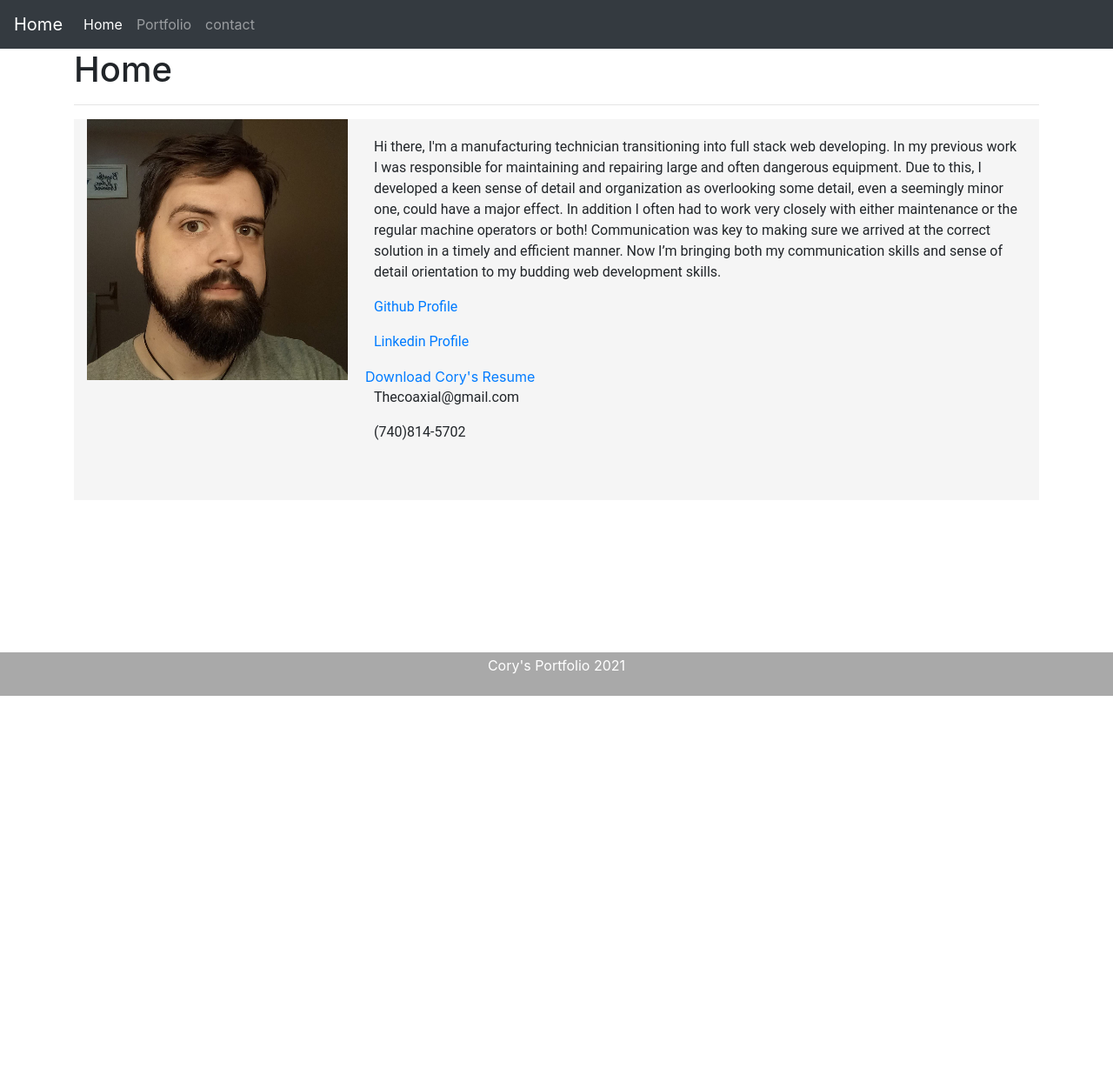
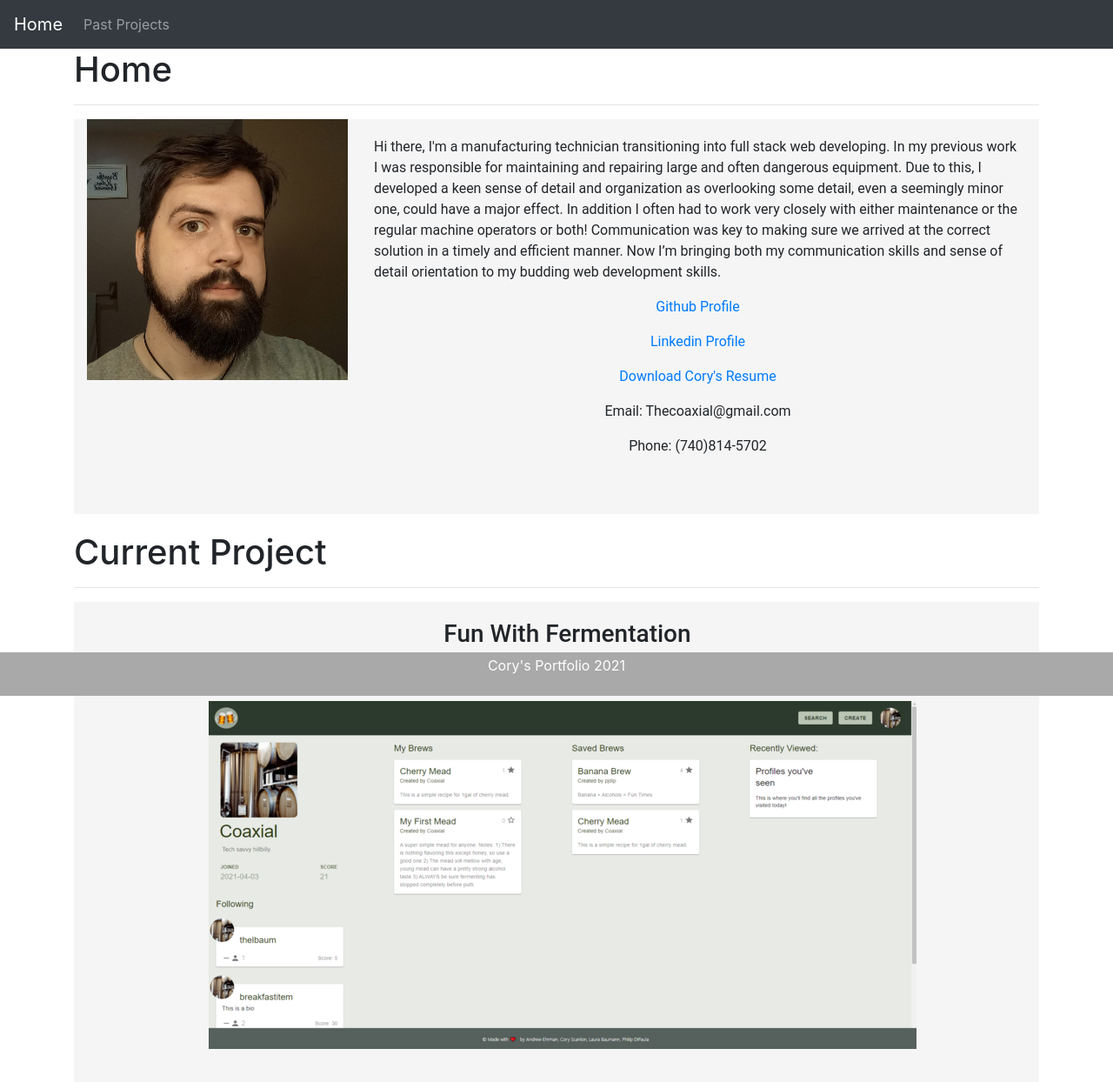
Before and after one commit to TheCoaxial/React-Portfolio, a React (Create React App) app: page / in a window 1280 px wide. Shown: the top 1244 px of the page at 87% size. Before the commit the page ends 800 px from the top, so only its background shows below. Built offline with nearby package versions, Linux system fonts and the light colour scheme.

Commit message:
Style changes

```diff
--- a/src/App.js
+++ b/src/App.js
@@ -5,6 +5,7 @@ import Contact from "./pages/contact/Contact";
 import Navbar from "./components/navbar/navbar";
 import Footer from "./components/footer/footer";
 import './App.css';
+import background from "./Assests/Background.jpg"
 import Portfolio from "./pages/Portfolio/Portfolio";
 import { Redirect } from "react-router";
 
@@ -13,14 +14,15 @@ import { Redirect } from "react-router";
 function App() {
   return (
   <Router>
-    <div >
+    <div className="">
       <Navbar />
 
         <Route exact path="/" component={Home} />
-        <Route exact path="/contact" component={Contact} />
         <Route exact path="/portfolio" component={Portfolio} />
         <Redirect exact from="/ReactPortfolio" to="/" />
+    </div>
 
+    <div>
       <Footer />
 
     </div>
--- a/src/components/footer/footer.js
+++ b/src/components/footer/footer.js
@@ -3,7 +3,7 @@ import "./footer.css";
 
 function Footer() {
   return (
-    <footer className="footer fixed-bottom mt-3">
+    <footer className="footer fixed-bottom mt-12">
       <span>Cory's Portfolio 2021</span>
     </footer>
   );
--- a/src/components/navbar/navbar.js
+++ b/src/components/navbar/navbar.js
@@ -13,32 +13,13 @@ function Navbar() {
                 <ul className="navbar-nav">
                     <li className="nav-item">
                         <Link
-                            to="/"
-                            className={
-                                window.location.pathname === "/" || window.location.pathname === "/home"
-                                ? "nav-link active"
-                                : "nav-link"
-                            }
-                        >
-                        Home
-                        </Link>
-                    </li>
-                    <li className="nav-item">
-                        <Link
                           to="/portfolio"
                           className={window.location.pathname === "/portfolio" ? "nav-link active" : "nav-link"}
                         >
-                        Portfolio
+                        Past Projects
                         </Link>
                     </li>
-                    <li className="nav-item">
-                        <Link
-                          to="/contact"
-                          className={window.location.pathname === "/portfolio" ? "nav-link active" : "nav-link"}
-                        >
-                        contact
-                        </Link>
-                    </li>
+
                 </ul>
             </div>
 
--- a/src/pages/Portfolio/Portfolio.css
+++ b/src/pages/Portfolio/Portfolio.css
@@ -4,3 +4,23 @@
     padding-left: 15px;
     margin-top: 10px;
 }
+.bottom-section{
+    padding-top: 20px;
+    padding-bottom: 60px;
+    margin-left: auto;
+    margin-right: auto;
+}
+.block-center{
+    display: flex;
+    justify-content: center;
+}
+
+img{
+    display: block;
+    margin: auto;
+}
+
+p{
+    display: flex;
+    justify-content: center;
+}
--- a/src/pages/Portfolio/Portfolio.js
+++ b/src/pages/Portfolio/Portfolio.js
@@ -1,50 +1,54 @@
 import React from "react";
 import YMFT from "../../Assests/Screencaps/YMFT1.png";
 import SoccerApp from "../../Assests/Screencaps/SoccerApp.png";
-import Password from "../../Assests/Screencaps/randomPassword2.png";
+import FWF from "../../Assests/Screencaps/FWF.png";
+
 import "./Portfolio.css";
 
 
 const Portfolio = () => (
 
-    <div className="container content">
-        <h1>Portfolio</h1>
+    <div className="container content" >
+        <h1 className="block-center">Past Projects</h1>
 
          <hr />
-        <div className="row mt-12">
-            <div className="col-lg-1"></div>
-                <div className="col-lg-11 mb-3" >
-                    <h3><p>Dream Team</p></h3>
-                    <h4><p><a href="https://github.com/TheCoaxial/HW-5-Daily-Planner">Click Here to See the Repository or Click the Image to Go to the Deployed Site</a></p></h4>
-                    <a href="https://thecoaxial.github.io/HW-5-Daily-Planner/">
+         <section className="bottom-section block-center">
+            <div className="row mt-12">
+                <div className="col-lg-12 mb-3">
+                    <h3><p >Fun With Fermentation</p></h3>
+                    <h4><p><a href="https://github.com/TheCoaxial/Final-Project">Click here to see the repository or click the image to go to the deployed site</a></p></h4>
+                    <a href="https://salty-dawn-64372.herokuapp.com/" target="_blank">
+                    <img src={FWF} alt="A screen shot of the profile page" />
+                    </a>
+                </div>
+            </div>
+        </section>
+
+        <hr />
+        <section className="bottom-section block-center">
+            <div className="row mt-12">
+                <div className="col-lg-12 mb-3" >
+                    <h3><p >Dream Team</p></h3>
+                    <h4><p><a href="https://github.com/TheCoaxial/HW-5-Daily-Planner">Click here to see the repository or click the image to go to the deployed site</a></p></h4>
+                    <a href="https://thecoaxial.github.io/HW-5-Daily-Planner/" target="_blank">
                     <img src={SoccerApp} alt="A Soccer Field App with Dragable Players" />
                     </a>
+                </div>
             </div>
+        </section>
 
-        </div>
         <hr />
-        <div className="row mt-12">
-            <div className="col-lg-1"></div>
-            <div className="col-lg-11 mb-3">
-                <h3><p>Random Password Generator</p></h3>
-                <h4><p><a href="https://github.com/TheCoaxial/Project2">Click Here to See the Repository or Click the Image to Go to the Deployed Site</a></p></h4>
-                <a href="https://project2sports.herokuapp.com/login">
-                <img src={Password} alt="A screen shot of one of Cory's Github repos" />
-                </a>
+        <section className="bottom-section block-center">
+            <div className="row mt-12 ">
+                <div className="col-lg-12 mb-3">
+                    <h3><p >Recipe Finder With Random Recipe Buttons</p></h3>
+                    <h4><p><a href="https://github.com/TheCoaxial/Your-Menu-for-Today">Click here to see the repository or click the image to go to the deployed site</a></p></h4>
+                    <a href="https://thecoaxial.github.io/Your-Menu-for-Today/" target="_blank">
+                    <img src={YMFT} alt="A screen shot of this website's homepage" />
+                    </a>
+                </div>
             </div>
-
-        </div>
-        <hr />
-        <div className="row mt-12">
-            <div className="col-lg-1"></div>
-            <div className="col-lg-11 mb-3">
-                <h3><p>Recipe Finder With Random Recipe Buttons</p></h3>
-                <h4><p><a href="https://github.com/TheCoaxial/Your-Menu-for-Today">Click Here to See the Repository or Click the Image to Go to the Deployed Site</a></p></h4>
-                <a href="https://thecoaxial.github.io/Your-Menu-for-Today/">
-                <img src={YMFT} alt="A screen shot of this website's homepage" />
-                </a>
-            </div>
-        </div>
+        </section>
     </div>
 
 
--- a/src/pages/home/home.css
+++ b/src/pages/home/home.css
@@ -2,6 +2,18 @@
     padding: 20px;
     padding-bottom: 50px;
 
+}
+
+.bottom-section{
+    padding-top: 20px;
+    padding-bottom: 60px;
+    margin-left: auto;
+    margin-right: auto;
+}
+
+.block-center{
+    display: flex;
+    justify-content: center;
 }
 
 .aboutMe{
--- a/src/pages/home/home.js
+++ b/src/pages/home/home.js
@@ -1,6 +1,7 @@
 import React from "react";
 import Headshot from "../../Assests/Headshot.png";
 import Resume from "../../Assests/Resume for Web Dev.pdf";
+import FWF from "../../Assests/Screencaps/FWF.png";
 import "./home.css";
 
 const Home = () =>(
@@ -8,8 +9,7 @@ const Home = () =>(
         <h1>Home</h1>
 
         <hr></hr>
-        <section className="content aboutMe">
-
+        <section className="content aboutMe ">
 
             <div className="extra-padding">
                 <img src={Headshot} alt="A headshot of Cory" />
@@ -27,11 +27,32 @@ const Home = () =>(
                     <p>
                         <a href="https://github.com/TheCoaxial">Github Profile</a>
                     </p>
-                    <p><a href="https://www.linkedin.com/in/cory-scanlon-6522311b7/">Linkedin Profile</a></p>
+
+                    <p>
+                        <a href="https://www.linkedin.com/in/cory-scanlon-6522311b7/">Linkedin Profile</a>
+                    </p>
+                    <p>
                     <a href={Resume} download="Cory Scanlon's Resume">Download Cory's Resume</a>
-                    <p>Thecoaxial@gmail.com</p> <p>(740)814-5702</p>
+                    </p>
+                    <p>Email: Thecoaxial@gmail.com</p> <p>Phone: (740)814-5702</p>
 
                 </div>
+        </section>
+
+        <section className="bottom-section">
+            <h1 className="">Current Project</h1>
+            <hr></hr>
+
+        <div className="block-center content">
+            <div className="bottom-section" >
+            <h3><p>Fun With Fermentation</p></h3>
+                <h4><p><a href="https://github.com/TheCoaxial/Final-Project">Click Here to See the Repository or Click the Image to Go to the Deployed Site</a></p></h4>
+                <a href="https://salty-dawn-64372.herokuapp.com/" target="_blank">
+                <img src={FWF} alt="A screen shot of the profile page" />
+                </a>
+            </div>
+        </div>
+
         </section>
     </div>
 );
```
Also changed, not shown: src/Assests/Background.jpg (renamed from src/Assests/Background-image.jpg), src/Assests/Screencaps/FWF.png (added).
